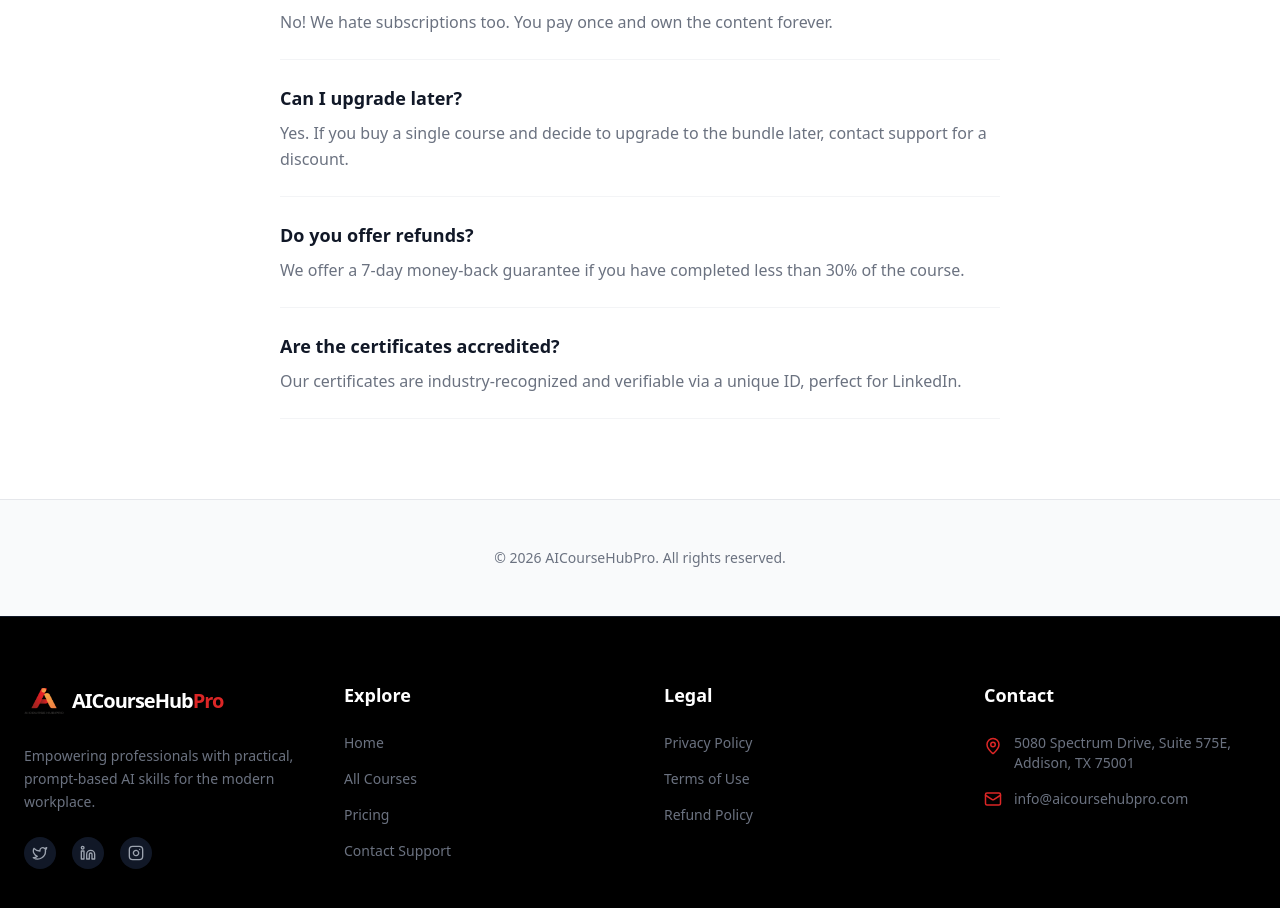
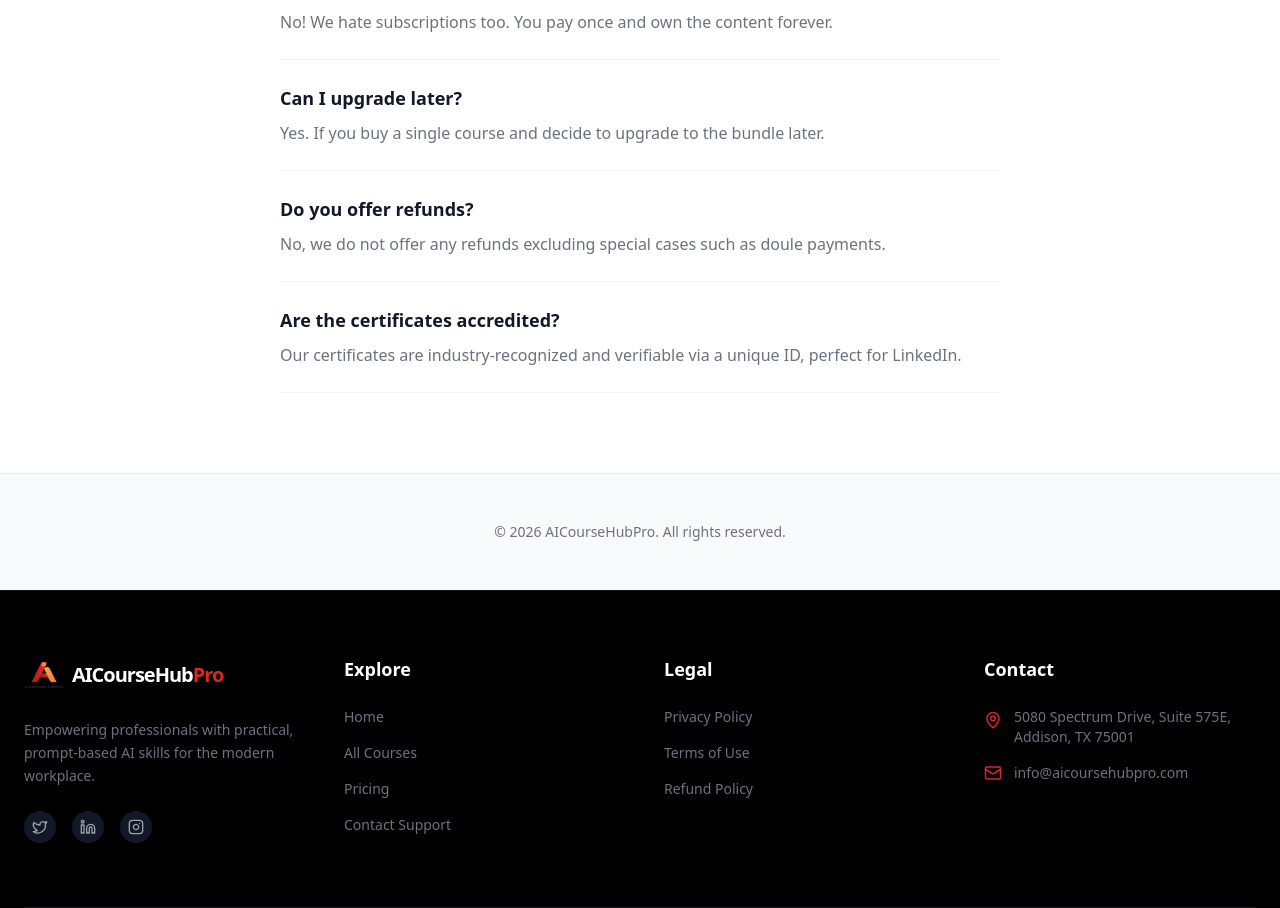
Before and after one commit to shiromys/AICourseHubPro, a React (Vite) app in the folder frontend/: page /pricing in a window 1280 px wide. Shown: the part 1228-2136 px from the top of the page. Built offline with nearby package versions, Linux system fonts and the light colour scheme; no server answers.

Commit message:
made some UI changes

```diff
--- a/frontend/src/pages/Pricing.jsx
+++ b/frontend/src/pages/Pricing.jsx
@@ -151,8 +151,8 @@ const Pricing = () => {
           <div className="space-y-6">
             {[
               { q: "Is this a monthly subscription?", a: "No! We hate subscriptions too. You pay once and own the content forever." },
-              { q: "Can I upgrade later?", a: "Yes. If you buy a single course and decide to upgrade to the bundle later, contact support for a discount." },
-              { q: "Do you offer refunds?", a: "We offer a 7-day money-back guarantee if you have completed less than 30% of the course." },
+              { q: "Can I upgrade later?", a: "Yes. If you buy a single course and decide to upgrade to the bundle later." },
+              { q: "Do you offer refunds?", a: "No, we do not offer any refunds excluding special cases such as doule payments." },
               { q: "Are the certificates accredited?", a: "Our certificates are industry-recognized and verifiable via a unique ID, perfect for LinkedIn." },
             ].map((faq, i) => (
               <div key={i} className="border-b border-gray-100 pb-6">
```
Also changed, not shown: 1 other file (tests, documents, lock files or other folders).
